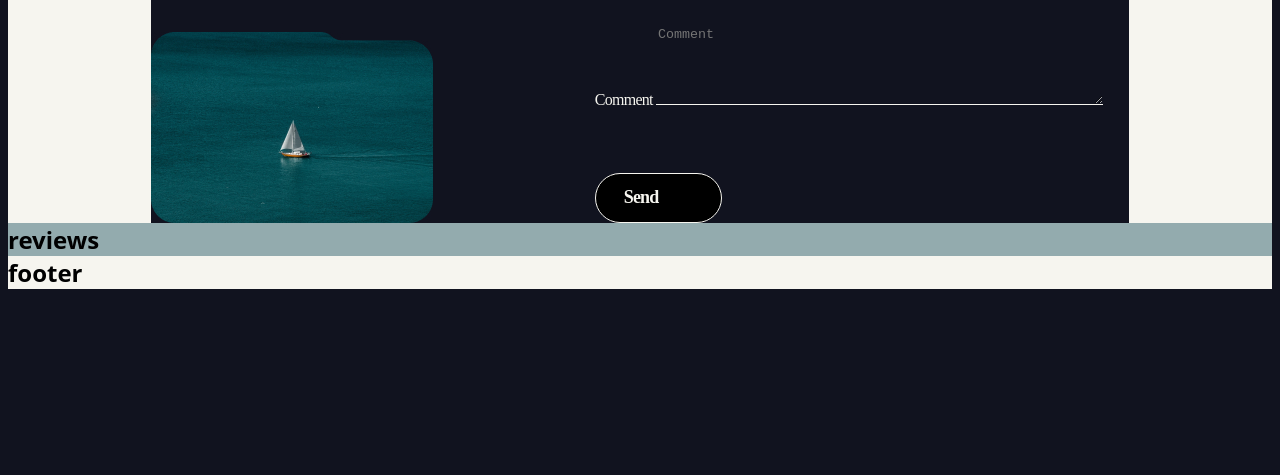
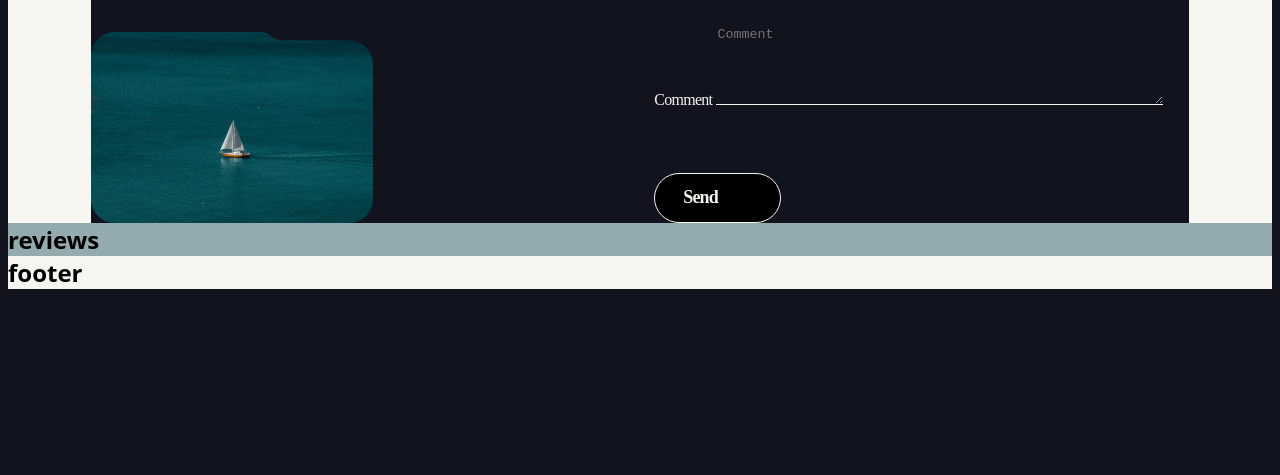
Before and after one commit to olegapov/project_group_21, a website built with Vite: page src/index.html in a window 1280 px wide. Shown: the part 325-800 px from the top of the page. Built offline with nearby package versions, Linux system fonts and the light colour scheme; files whose address does not match are found by name.

Commit message:
upd_desc

```diff
--- a/src/css/rent.css
+++ b/src/css/rent.css
@@ -48,6 +48,11 @@
     justify-content: center;
     align-items: flex-end;
     gap: 69px;
+  }
+}
+@media screen and (min-width: 1280px) {
+  .cont-rent-yacht {
+    gap: 188px;
   }
 }
 .rent-yacht {
```
